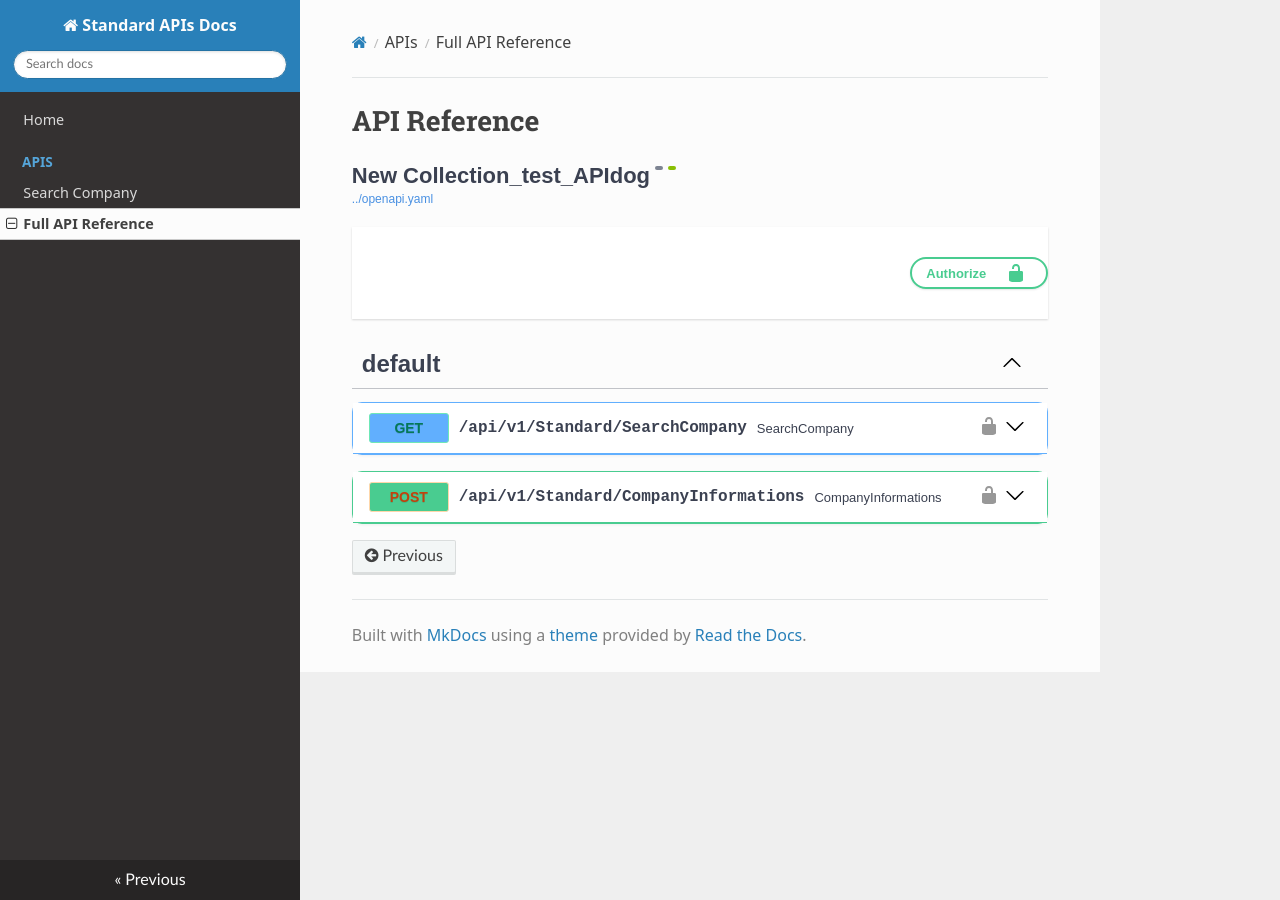
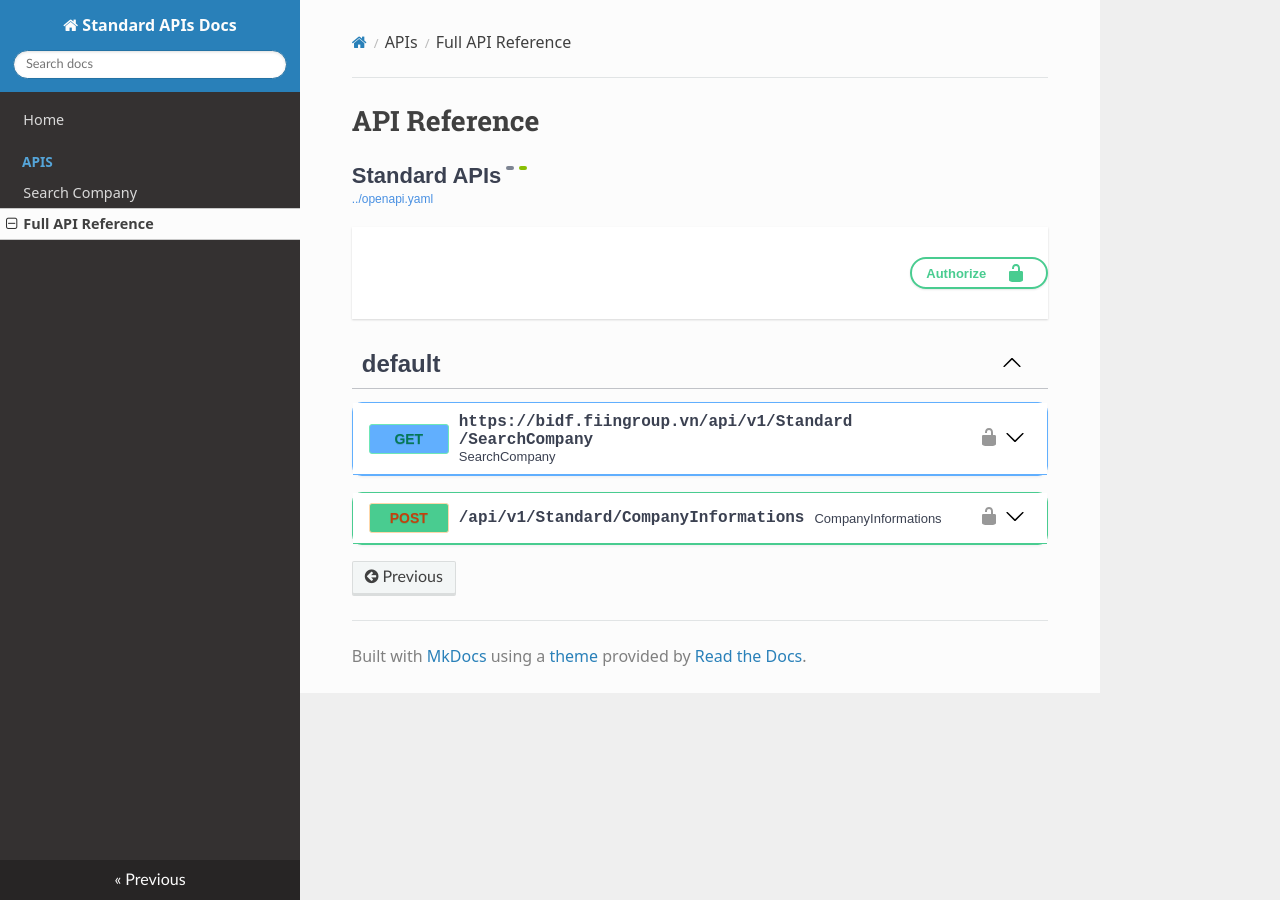
Before and after one commit to Truan-134340/Standard-APIs, an MkDocs documentation site: the page built from docs/api.md, in a window 1280 px wide. Built offline with MkDocs 1.6.1, drawn with Linux system fonts in a browser that asks for light colours; nearby versions of some CDN libraries; part of the change alters nothing that is shown.

Commit message:
Update openapi.yaml

```diff
--- a/docs/openapi.yaml
+++ b/docs/openapi.yaml
@@ -1,11 +1,11 @@
 openapi: 3.0.1
 info:
-  title: New Collection_test_APIdog
+  title: Standard APIs
   description: ''
   version: 1.0.0
 tags: []
 paths:
-  /api/v1/Standard/SearchCompany:
+  https://bidf.fiingroup.vn/api/v1/Standard/SearchCompany:
     get:
       summary: SearchCompany
       deprecated: false
@@ -15,56 +15,56 @@ paths:
         - name: IsinCode
           in: query
           description: ''
-          required: true
+          required: false
           example: ''
           schema:
             type: string
         - name: OrganizationName
           in: query
           description: ''
-          required: true
+          required: false
           example: ''
           schema:
             type: string
         - name: TaxCode
           in: query
           description: ''
-          required: true
+          required: false
           example: ''
           schema:
             type: string
         - name: Ticker
           in: query
           description: ''
-          required: true
+          required: false
           example: ''
           schema:
             type: string
         - name: EnterpriseCode
           in: query
           description: ''
-          required: true
+          required: false
           example: ''
           schema:
             type: string
         - name: Page
           in: query
           description: ''
-          required: true
+          required: false
           example: ''
           schema:
-            type: string
+            type: integer
         - name: PageSize
           in: query
           description: ''
-          required: true
+          required: false
           example: ''
           schema:
-            type: string
+            type: integer
         - name: Accept
           in: header
           description: ''
-          required: false
+          required: true
           example: application/octet-stream
           schema:
             type: string
```
